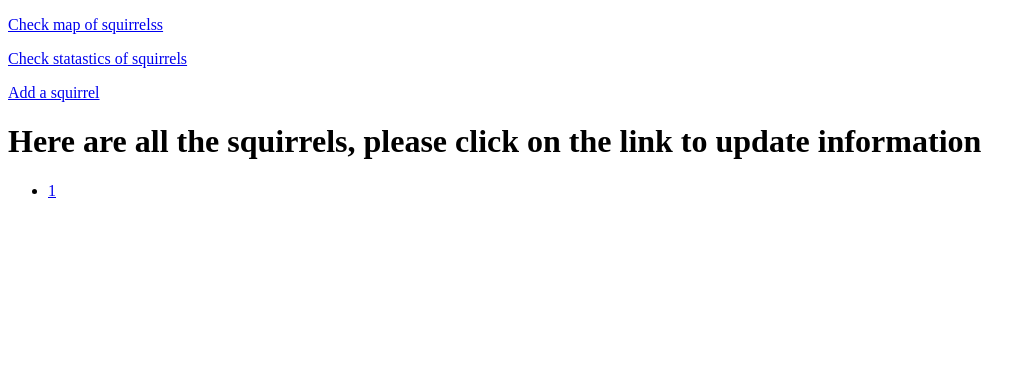
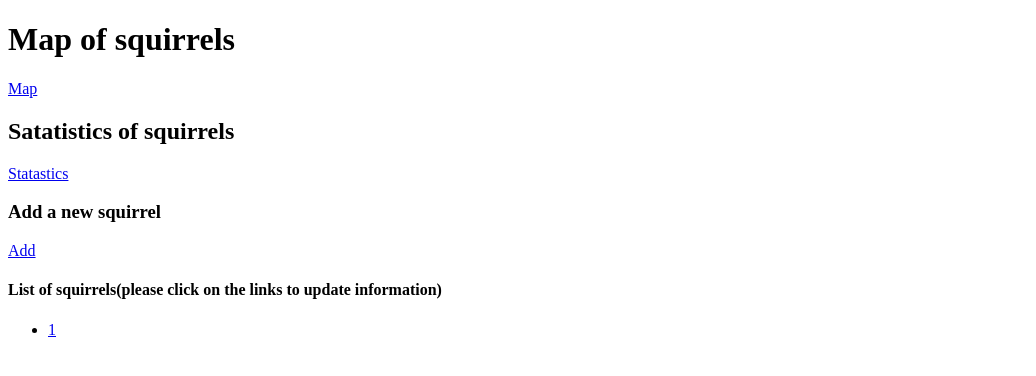
Before and after one commit to zl2940/squirrel-project, a Django app: page /squirrel/ in a window 1280 px wide. Shown: the top 376 px of the page, without its empty margins (0-1036 px from the left). Run offline with Django 3.2, Linux system fonts and the light colour scheme; tables that the repository leaves empty hold one stand-in row (values such as "Sample post").

Commit message:
modify sightings.py

```diff
--- a/squirrel/templates/squirrel/sightings.html
+++ b/squirrel/templates/squirrel/sightings.html
@@ -5,10 +5,13 @@
         <title>Squirrels</title>
     </head>
     <body>
-	    <p><a href = '/map'> Check map of squirrelss </a></p>
-	    <p><a href = '/squirrel/stats'> Check statastics of squirrels </a></p>
-	    <p><a href = '/squirrel/add'> Add a squirrel  </a></p>
-	    <h1> Here are all the squirrels, please click on the link to update information</h1>
+	    <h1> Map of squirrels</h1>
+	    <p><a href = '/map'> Map </a></p>
+	    <h2> Satatistics of squirrels</h2>
+	    <p><a href = '/squirrel/stats'> Statastics </a></p>
+	    <h3> Add a new squirrel</h3>
+	    <p><a href = '/squirrel/add'> Add </a></p>
+	    <h4> List of squirrels(please click on the links to update information)</h4>
 	    <ul>
 		    {% for squirrel in squirrels %}
 		    <li> <a href='/squirrel/{{squirrel.Unique_Squirrel_ID}}/'> {{squirrel.Unique_Squirrel_ID}} </a> </li>
--- a/squirrel/views.py
+++ b/squirrel/views.py
@@ -17,13 +17,13 @@ def add(request):
         form = SquirrelForm(request.POST)
         if form.is_valid():
             form.save()
-            return redirect('/squirrel/add.html')
+            return redirect('/squirrel/sightings.html/')
     else:
         form = SquirrelForm(request.POST)
         context={
                 'form':form,
                 }
-    return render(request,'squirrel/update.html',context)
+    return render(request,'squirrel/add.html',context)
 
 def update(request,Unique_Squirrel_ID):
     squirrel= Squirrel.objects.get(Unique_Squirrel_ID=Unique_Squirrel_ID)
@@ -31,13 +31,13 @@ def update(request,Unique_Squirrel_ID):
         form = SquirrelForm(request.POST, instance=squirrel)
         if form.is_valid():
             form.save()
-            return redirect('/squirrel/add.html')
+            return redirect('/squirrel/sightings.html')
     else:
         form = SquirrelForm(instance=squirrel)
         context={
                 'form':form,
                 }
-    return render(request, 'squirrel/update.html', context)
+    return render(request, 'squirrel/add.html', context)
 
 def stats(request):
     squirrels = Squirrel.objects.all()
```
